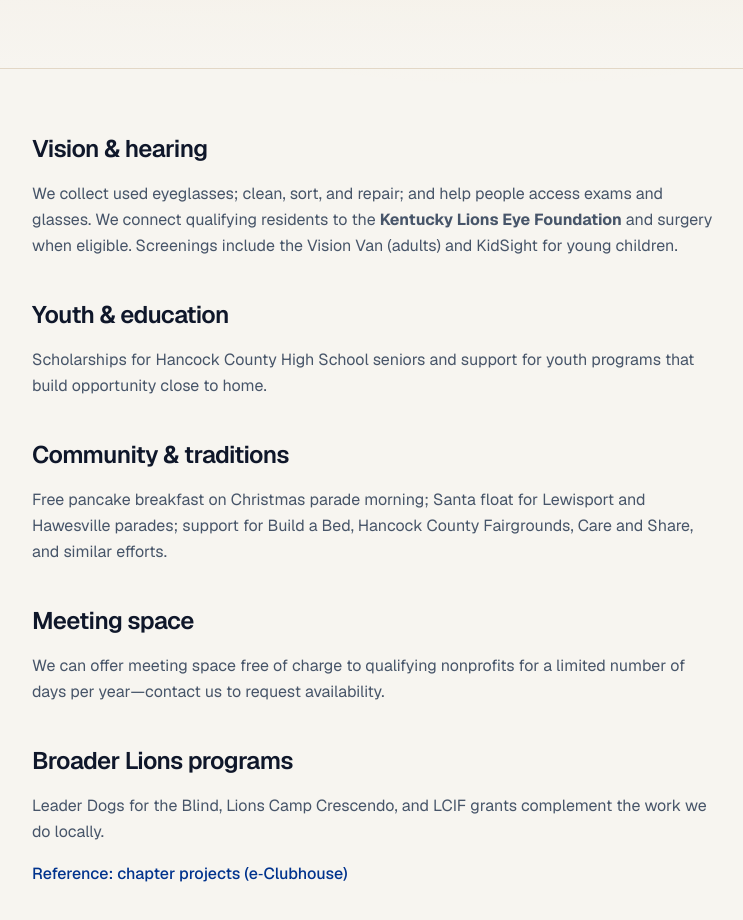
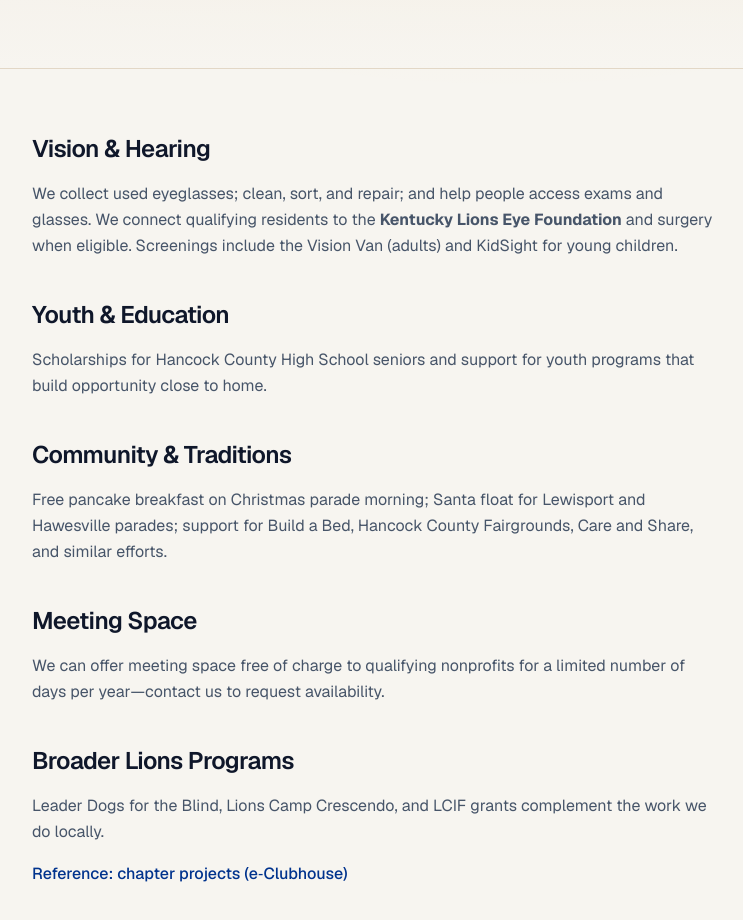
Before and after one commit to DoloMike/lionsclub-web, a Next.js app: page /service in a window 1280 px wide. Shown: the part 240-1160 px from the top of the page, without its empty margins (128-871 px from the left). Built offline with nearby package versions, Linux system fonts and the light colour scheme; no server answers.

Commit message:
style: convert all page headers to Title Case

```diff
--- a/src/app/admin/(protected)/events/page.tsx
+++ b/src/app/admin/(protected)/events/page.tsx
@@ -58,7 +58,7 @@ export default async function AdminChapterEventsPage() {
       )}
 
       <form action={addChapterEvent} className="mt-10 max-w-md space-y-4">
-        <h2 className="text-lg font-semibold text-foreground">Add event</h2>
+        <h2 className="text-lg font-semibold text-foreground">Add Event</h2>
         <div>
           <label htmlFor="title" className="block text-sm font-medium">
             Title
--- a/src/app/admin/(protected)/fundraiser/[eventId]/stats/page.tsx
+++ b/src/app/admin/(protected)/fundraiser/[eventId]/stats/page.tsx
@@ -137,7 +137,7 @@ export default async function FundraiserStatsPage({ params }: Props) {
       </ul>
 
       <div className="mt-10">
-        <h2 className="text-lg font-semibold text-foreground">All orders</h2>
+        <h2 className="text-lg font-semibold text-foreground">All Orders</h2>
         {orders.length === 0 ? (
           <p className="mt-3 text-sm text-muted-foreground">
             No orders recorded yet for this fundraiser.
--- a/src/app/admin/(protected)/officers/page.tsx
+++ b/src/app/admin/(protected)/officers/page.tsx
@@ -46,7 +46,7 @@ export default async function AdminOfficersPage() {
       </ul>
 
       <form action={addOfficer} className="mt-10 max-w-md space-y-4">
-        <h2 className="text-lg font-semibold text-foreground">Add officer</h2>
+        <h2 className="text-lg font-semibold text-foreground">Add Officer</h2>
         <div>
           <label htmlFor="name" className="block text-sm font-medium">
             Name
--- a/src/app/admin/(protected)/social/page.tsx
+++ b/src/app/admin/(protected)/social/page.tsx
@@ -106,7 +106,7 @@ export default async function AdminSocialPage() {
       </ul>
 
       <form action={addSocialLink} className="mt-10 max-w-xl space-y-4">
-        <h2 className="text-lg font-semibold text-foreground">Add link</h2>
+        <h2 className="text-lg font-semibold text-foreground">Add Link</h2>
         <div>
           <label htmlFor="new-label" className="block text-sm font-medium">
             Label
--- a/src/app/events/page.tsx
+++ b/src/app/events/page.tsx
@@ -52,7 +52,7 @@ export default async function EventsPage() {
             ))}
           </ul>
         )}
-        <h2>Recurring touchpoints</h2>
+        <h2>Recurring Touchpoints</h2>
         <ul>
           <li>Christmas parade morning pancake breakfast</li>
           <li>Santa float — Lewisport and Hawesville parades</li>
--- a/src/app/membership/page.tsx
+++ b/src/app/membership/page.tsx
@@ -22,7 +22,7 @@ export default async function MembershipPage() {
         description="We’re welcoming, practical, and local. Ask questions, visit a meeting, and see if Lions is a fit for you."
       />
       <Prose>
-        <h2>Why join</h2>
+        <h2>Why Join</h2>
         <p>
           You’ll serve alongside neighbors, lead projects that matter here, and
           plug into a global network when it helps—without losing our Hancock
@@ -31,7 +31,7 @@ export default async function MembershipPage() {
         <h2>Meetings</h2>
         <p className="whitespace-pre-wrap">{meetingSchedule}</p>
         <p>{site.meeting.place}</p>
-        <h2>Sign in (optional)</h2>
+        <h2>Sign In (Optional)</h2>
         <p>
           Accounts are <strong>optional</strong> for most of the site. Use{" "}
           <Link href="/login">Sign in</Link> or <strong>Sign in with Google</strong>{" "}
@@ -41,7 +41,7 @@ export default async function MembershipPage() {
           <strong>Admin</strong> access is assigned by the chapter for site
           editors.
         </p>
-        <h2>Next step</h2>
+        <h2>Next Step</h2>
         <p>
           <Link href="/contact">Message the club</Link> to introduce yourself
           or ask for a guest visit.
--- a/src/app/service/page.tsx
+++ b/src/app/service/page.tsx
@@ -19,7 +19,7 @@ export default function ServicePage() {
         description="Programs align with our chapter’s public project list—local first, with ties to Kentucky Lions Eye Foundation and broader Lions initiatives."
       />
       <Prose>
-        <h2>Vision &amp; hearing</h2>
+        <h2>Vision &amp; Hearing</h2>
         <p>
           We collect used eyeglasses; clean, sort, and repair; and help people
           access exams and glasses. We connect qualifying residents to the{" "}
@@ -27,23 +27,23 @@ export default function ServicePage() {
           eligible. Screenings include the Vision Van (adults) and KidSight for
           young children.
         </p>
-        <h2>Youth &amp; education</h2>
+        <h2>Youth &amp; Education</h2>
         <p>
           Scholarships for Hancock County High School seniors and support for
           youth programs that build opportunity close to home.
         </p>
-        <h2>Community &amp; traditions</h2>
+        <h2>Community &amp; Traditions</h2>
         <p>
           Free pancake breakfast on Christmas parade morning; Santa float for
           Lewisport and Hawesville parades; support for Build a Bed, Hancock
           County Fairgrounds, Care and Share, and similar efforts.
         </p>
-        <h2>Meeting space</h2>
+        <h2>Meeting Space</h2>
         <p>
           We can offer meeting space free of charge to qualifying nonprofits for
           a limited number of days per year—contact us to request availability.
         </p>
-        <h2>Broader Lions programs</h2>
+        <h2>Broader Lions Programs</h2>
         <p>
           Leader Dogs for the Blind, Lions Camp Crescendo, and LCIF grants
           complement the work we do locally.
--- a/src/app/terms/page.tsx
+++ b/src/app/terms/page.tsx
@@ -37,7 +37,7 @@ export default function TermsPage() {
           permission.
         </p>
 
-        <h2>Fundraiser orders (chicken cooks)</h2>
+        <h2>Fundraiser Orders (Chicken Cooks)</h2>
         <p>
           When online ordering is open, you may place an order through{" "}
           <strong>Stripe Checkout</strong>. By paying, you agree to:
@@ -71,7 +71,7 @@ export default function TermsPage() {
           charge was made in error, contact us with your Stripe receipt.
         </p>
 
-        <h2>Limitation of liability</h2>
+        <h2>Limitation of Liability</h2>
         <p>
           To the extent permitted by law, the chapter and volunteers are not
           liable for indirect damages arising from use of this site. The site is
--- a/src/components/admin/LoginForm.tsx
+++ b/src/components/admin/LoginForm.tsx
@@ -34,7 +34,7 @@ export function LoginForm({
         </div>
       ) : null}
       <Card padding="xl">
-        <h1 className="text-xl font-semibold text-foreground">Admin sign in</h1>
+        <h1 className="text-xl font-semibold text-foreground">Admin Sign In</h1>
         <p className="mt-1 text-sm text-muted-foreground">
           Sign in with your Google account.
         </p>
```
